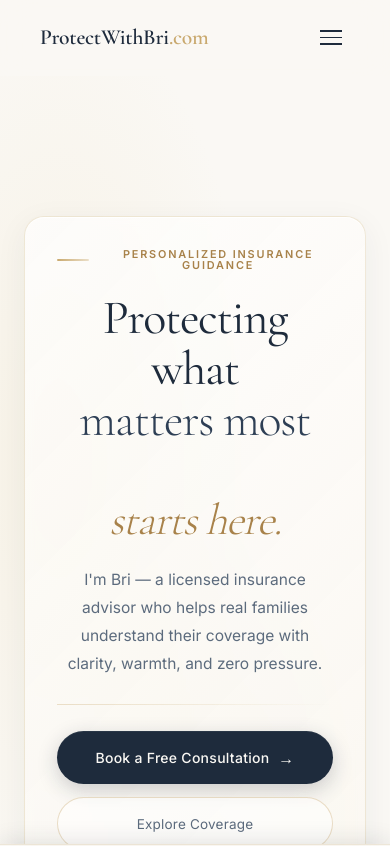
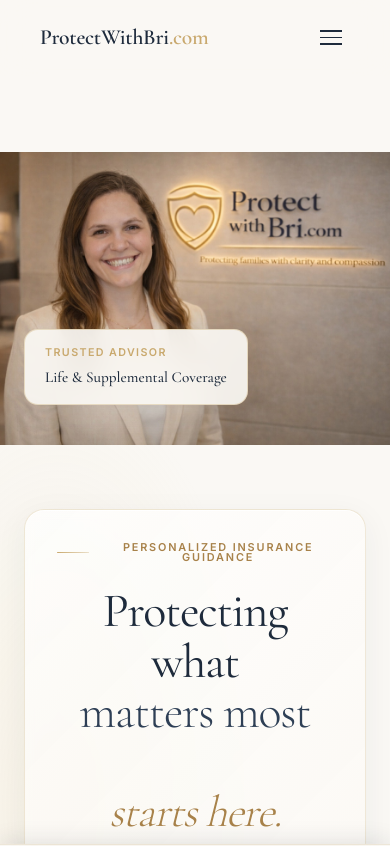
Before and after one commit to easybandz777/protectwithbri, a Next.js app: page / in a window 390 px wide. Shown: the top 846 px of the page. Built offline with nearby package versions, Linux system fonts and the light colour scheme.

Commit message:
fix: mobile hero — photo first, text below, closer to desktop layout

```diff
--- a/components/Hero.module.css
+++ b/components/Hero.module.css
@@ -314,8 +314,8 @@
 
     .left {
         justify-content: center;
-        padding: calc(var(--nav-height) + var(--space-xl)) var(--space-md) var(--space-xl);
-        order: 1;
+        padding: var(--space-xl) var(--space-md) var(--space-xl);
+        order: 2;
     }
 
     .panel {
@@ -342,9 +342,10 @@
     }
 
     .right {
-        order: 2;
-        height: 60vw;
-        max-height: 560px;
+        order: 1;
+        height: 75vw;
+        max-height: 480px;
+        margin-top: var(--nav-height);
     }
 }
 
```
